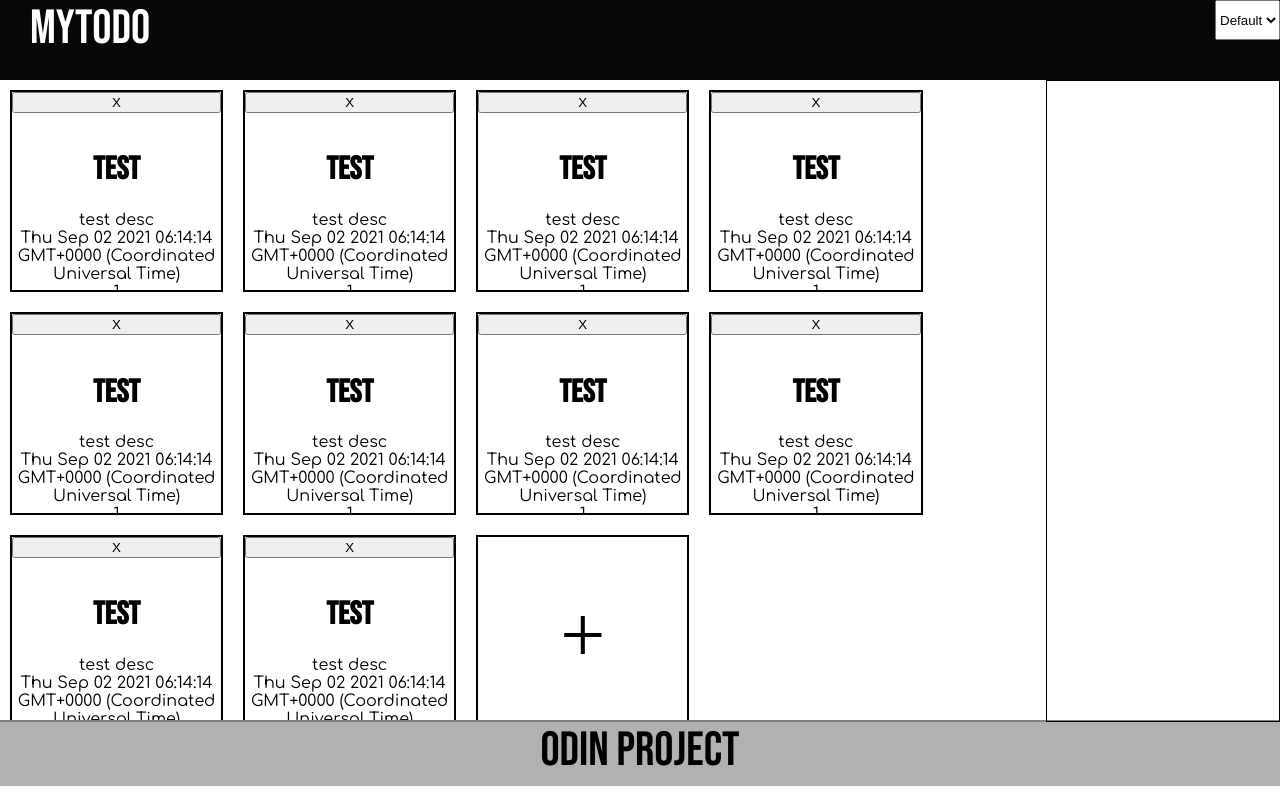
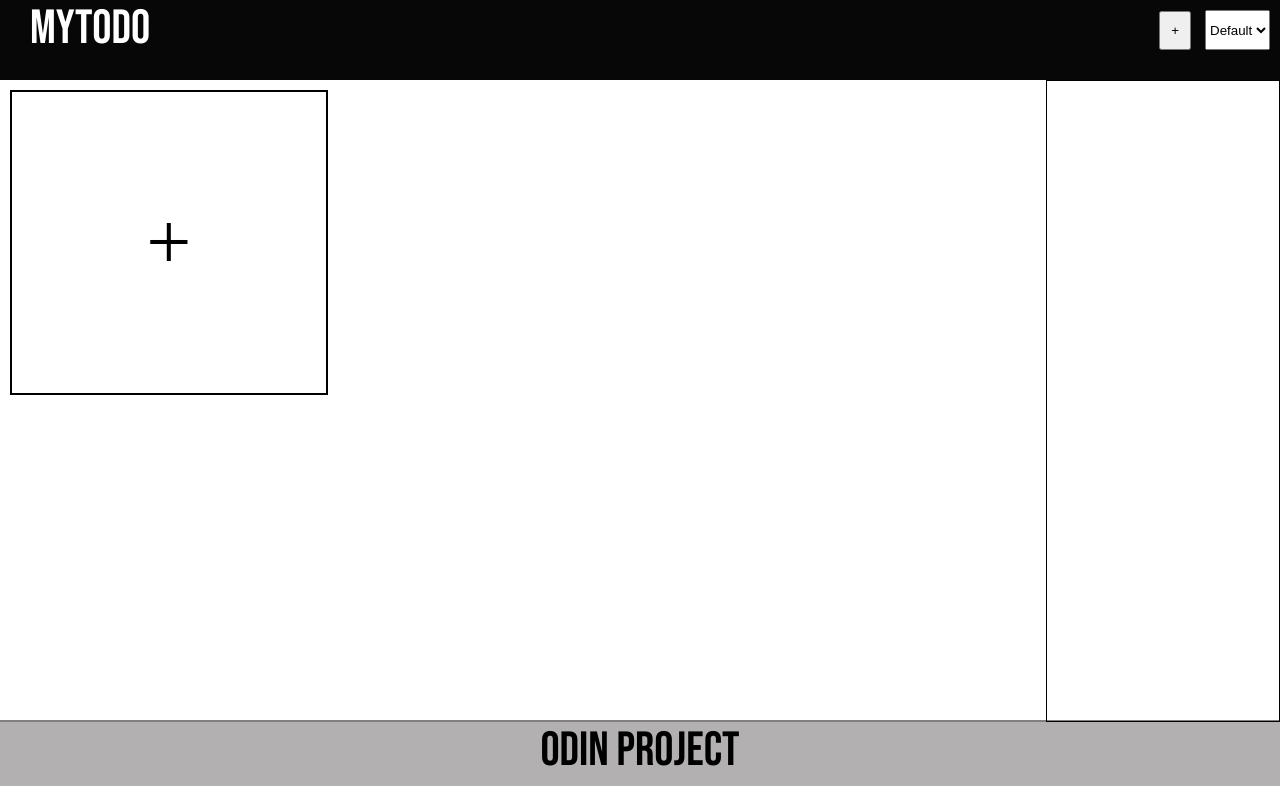
Before and after one commit to gammafer/myToDoList, a website built with webpack: page dist/index.html in a window 1280 px wide. Built offline with nearby package versions, Linux system fonts and the light colour scheme.

Commit message:
You can add new projects from now.

```diff
--- a/src/index.js
+++ b/src/index.js
@@ -1,17 +1,17 @@
 import {toDoObject,deleteToDoEvent} from "./modules/toDoObject";
 import eListener from "./modules/addBtn";
+import projectIIFE from "./modules/addProject";
 
 const mainToDoScreen=document.getElementById('mainToDoScreen');
 const addBtn=document.getElementById('addBtn');
-for (let i=0;i<10;i++){
-    mainToDoScreen.insertBefore(toDoObject('test','test desc',new Date().toString(),'1'),addBtn);
-}
 
 const getToDoData=(form)=>{
     //sends data to toDoObject.js
     console.log(form);
-    const newToDO=toDoObject(form.title,form.description,form.date,form.priority);
+    const newToDO=toDoObject(form.title,form.date,form.priority,form.description,form.project);
     mainToDoScreen.insertBefore(newToDO,addBtn);
 }
 
+mainToDoScreen.appendChild(projectIIFE.popup);
+
 export default getToDoData;
--- /dev/null
+++ b/src/modules/addProject.js
@@ -0,0 +1,55 @@
+const addOption=(e)=>{
+    e.preventDefault();
+    //Add new option by the buttons sibling element
+    let newOption=document.createElement('option');
+    newOption.text=`${e.target.previousSibling.value}`;
+    projectIIFE.projectDropdown.add(newOption);
+    projectIIFE.projectForm.reset();
+    projectPopup();
+}
+const projectPopup=()=>{
+    projectIIFE.popup.hidden=!projectIIFE.popup.hidden;
+}
+
+
+const projectIIFE=(()=>{
+    const projectDropdown=document.getElementById('project');
+
+    //Adding the popup window here
+    const popup=document.createElement('div');
+    popup.classList.add('popupWindow');
+    popup.classList.add('projectPopup');
+    popup.hidden=true;
+    const closeBtn=document.createElement('button');
+    closeBtn.classList.add('closePopup');
+    closeBtn.classList.add('closePP');
+    closeBtn.innerHTML="X";
+    popup.appendChild(closeBtn);
+
+    const projectFormDiv=document.createElement('div');
+    projectFormDiv.classList.add('formDiv');
+    const projectForm=document.createElement('form');
+
+    const nameInput=document.createElement('input');
+    nameInput.classList.add('projectName');
+    nameInput.id="projectName";
+
+    const sendBtn=document.createElement('button');
+    sendBtn.classList.add('sendForm');
+    sendBtn.innerHTML="Add project";
+    sendBtn.addEventListener('click',(e)=>{addOption(e)});
+
+    projectForm.appendChild(nameInput);
+    projectForm.appendChild(sendBtn);
+
+    projectFormDiv.appendChild(projectForm);
+    popup.appendChild(projectFormDiv);
+
+    const addProject=document.getElementById('addProject');
+    addProject.addEventListener('click',projectPopup);
+
+
+    return {projectDropdown,popup,projectForm};
+})();
+
+export default projectIIFE;
--- a/src/modules/toDoObject.js
+++ b/src/modules/toDoObject.js
@@ -4,7 +4,7 @@ link.rel='stylesheet';
 link.href='./media/modules/todo.css';
 
 document.getElementsByTagName('HEAD')[0].appendChild(link);
-const toDoObject=(title, description, dueDate, priority)=>{
+const toDoObject=(title, dueDate, priority, description, project)=>{
     const toDoObject=document.createElement('div');
         toDoObject.classList.add('todoObject');
 
@@ -19,13 +19,14 @@ const toDoObject=(title, description, dueDate, priority)=>{
         toDoObject.innerHTML=
                 `<ul class='toDoData'>
                     <li class='tTitle'><h1>${title}</h1></li>
-                    <li class='subData tdescription'>${description}</li>
                     <li class='subData tdueDate'>${dueDate}</li>
                     <li class='subData tpriority'>${priority}</li>
-                </ul>`
+                    <li class='subData tdescription'>${description}</li>
+                    </ul>`
     toDoObject.insertBefore(deleteToDo,toDoObject.childNodes[0]);
     const doneBtn=document.createElement('button');
         doneBtn.classList.add('doneBtn');
+        doneBtn.addEventListener('click',(e)=>deleteToDoEvent(e));
         doneBtn.innerHTML='Done';
         toDoObject.appendChild(doneBtn);
 
@@ -35,6 +36,8 @@ const toDoObject=(title, description, dueDate, priority)=>{
 const deleteToDoEvent=(e)=>{
     let target=e.target;
     let parent=e.target.parentNode;
+    parent.animate({opacity:0}
+  , 1000);
     parent.remove();
 }
 export {toDoObject,deleteToDoEvent};
```
Also changed, not shown: dist/index.html, dist/main.js, dist/media/modules/todo.css, dist/style.css, src/modules/addBtn.css (deleted).
